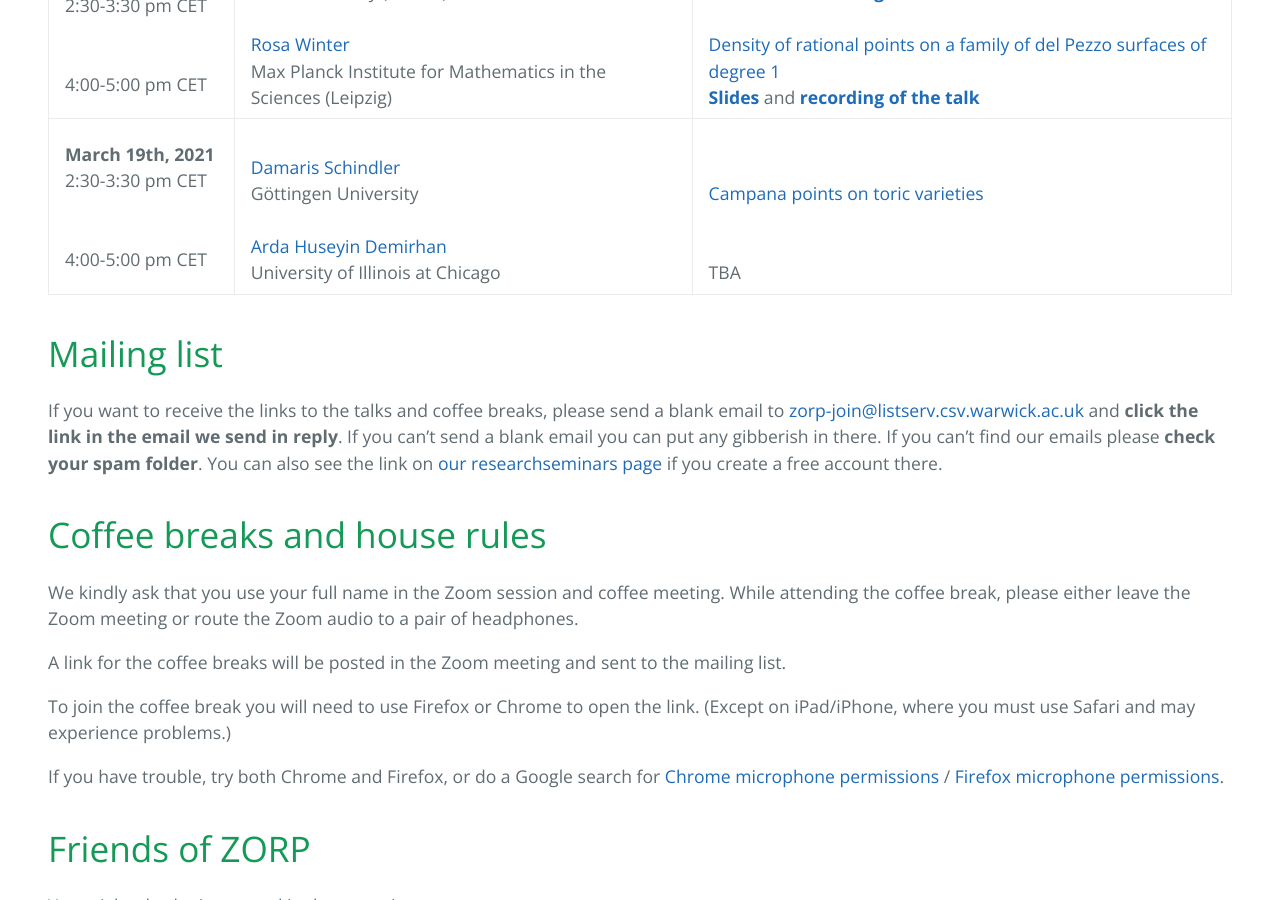
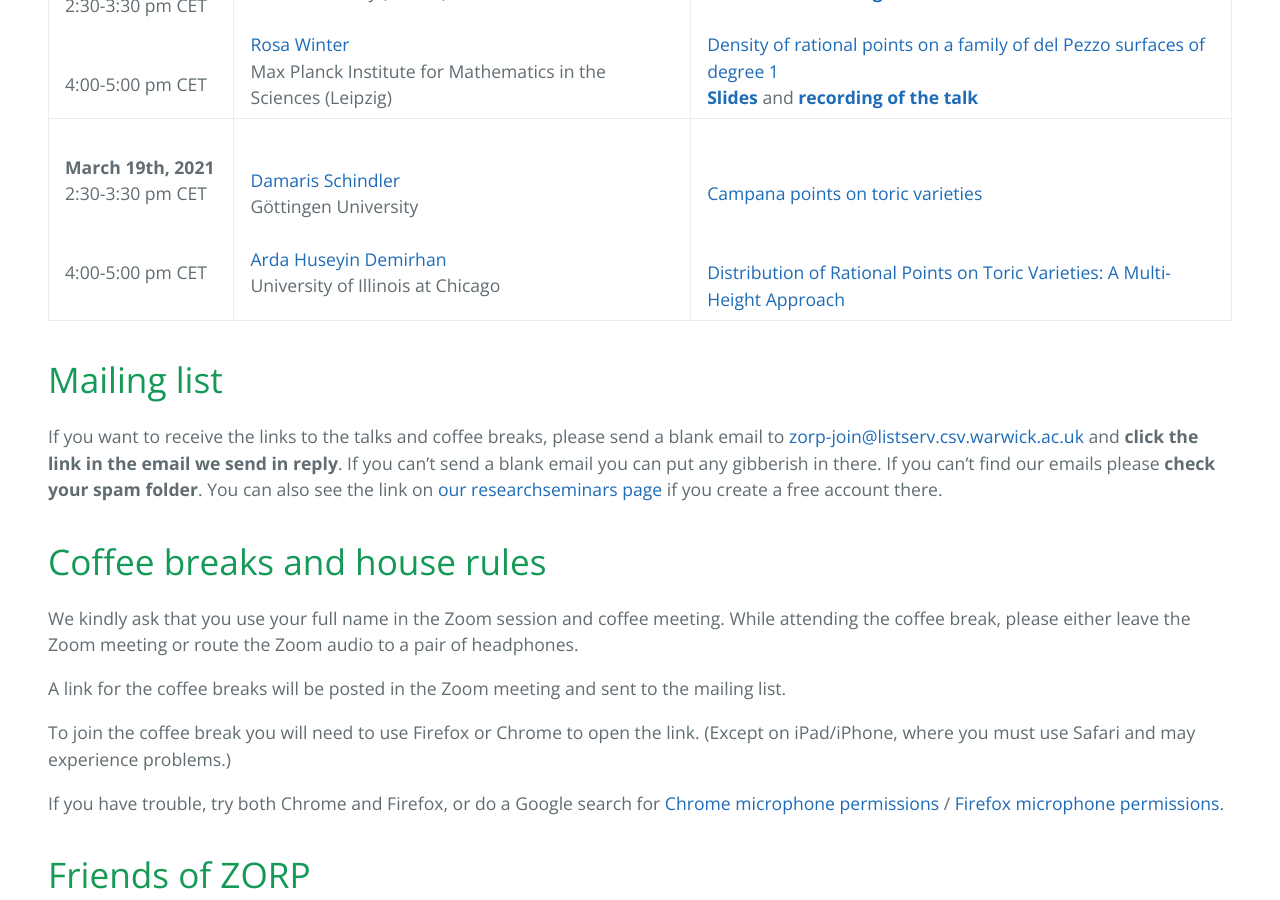
Before and after one commit to zoom-on-rational-points/zoom-on-rational-points.github.io, a Jekyll site: the page built from index.md, in a window 1280 px wide and 900 px high, scrolled down 1358 px. Built offline with Jekyll 4.4.1, drawn with Linux system fonts in a browser that asks for light colours; our own code applies the rules of GitHub Pages for plain Markdown files.

Commit message:
Update index.md

```diff
--- a/index.md
+++ b/index.md
@@ -16,7 +16,7 @@
 | **December 11th, 2020** <br>2:30-3:30 pm CET <br><br> <br> 4:00-5:00 pm CET <br>| <br><a href="https://www.imo.universite-paris-saclay.fr/~colliot/">Jean-Louis Colliot-Thélène</a> <br> CNRS and Paris-Saclay University (Orsay) <br><br>  <a href="https://www.math.wisc.edu/~ellenber/"> Jordan Ellenberg </a> <br> UW Madison| <br><a href="https://zoom-on-rational-points.github.io/abstractCT">Jumps in the rank of the Mordell-Weil group</a> / <a href="https://zoom-on-rational-points.github.io/resumeCT">Sauts du rang du groupe de Mordell-Weil</a> <br><a href="slidesCT.pdf" style="font-weight:bold">Slides</a> (in French) and <a href="https://www.youtube.com/watch?v=BMyr5qWhbhg&t=38s&ab_channel=EfthymiosSofos" style="font-weight:bold">recording of the talk</a><br><br><a href="https://zoom-on-rational-points.github.io/abstractJE">Some questions around counting rational points on stacks</a><br><a href="slidesJE.pdf" style="font-weight:bold">Slides</a> and <a href="https://www.youtube.com/watch?v=lQ9vtUhit_Y&ab_channel=EfthymiosSofos" style="font-weight:bold">recording of the talk</a>|
 | **January 15th, 2021** <br>2:30-3:30 pm CET <br><br> <br> 4:00-5:00 pm CET <br>| <br><a href ="http://www-personal.umich.edu/~ytchan/">Stephanie Chan</a> <br> University of Michigan <br><br>  <a href="http://guests.mpim-bonn.mpg.de/carlo.pagano90/"> Carlo Pagano </a> <br> University of Glasgow and Max Planck Institute for Mathematics (Bonn)| <br><a href="https://zoom-on-rational-points.github.io/abstractSC">A density of ramified primes</a><br><a href="slidesSC.pdf" style="font-weight:bold">Slides</a> and <a href="https://www.youtube.com/watch?v=NRguyZeohFU" style="font-weight:bold">recording of the talk</a><br><br><a href="https://zoom-on-rational-points.github.io/abstractCP">On the statistics of number fields, integral points and Arakelov ray class groups</a><br><a href="https://www.youtube.com/watch?v=bOaQY5jOarw&t=12s" style="font-weight:bold">Recording of the talk</a>|
 | **February 19th, 2021** <br>2:30-3:30 pm CET <br><br> <br> 4:00-5:00 pm CET <br>| <br><a href ="https://webusers.imj-prg.fr/ratko.darda">Ratko Darda</a> <br> Paris University (Paris 7) <br><br>   <a href="https://personal-homepages.mis.mpg.de/winter/">Rosa Winter</a> <br>Max Planck Institute for Mathematics in the Sciences (Leipzig) | <br><a href="https://zoom-on-rational-points.github.io/abstractRD">Manin conjecture for algebraic stacks</a><br><a href="slidesRD.pdf" style="font-weight:bold">Slides</a> and <a href="https://www.youtube.com/watch?v=ZJfP1TI6soQ" style="font-weight:bold">recording of the talk</a><br><br><a href="https://zoom-on-rational-points.github.io/abstractRW">Density of rational points on a family of del Pezzo surfaces of degree 1</a><br><a href="slidesRW.pdf" style="font-weight:bold">Slides</a> and <a href="https://www.youtube.com/watch?v=CdR8nMqoGoE" style="font-weight:bold">recording of the talk</a>|
-| **March 19th, 2021** <br>2:30-3:30 pm CET <br><br> <br> 4:00-5:00 pm CET <br> | <br><a href="https://sites.google.com/site/damarishomepage/">Damaris Schindler</a><br> G&ouml;ttingen University <br><br><a href="https://sites.google.com/a/uic.edu/ardahuseyindemirhan/">Arda Huseyin Demirhan</a><br> University of Illinois at Chicago | <br><br><a href="https://zoom-on-rational-points.github.io/abstractDS">Campana points on toric varieties</a><br><br><br> TBA|
+| **March 19th, 2021** <br>2:30-3:30 pm CET <br><br> <br> 4:00-5:00 pm CET <br> | <br><a href="https://sites.google.com/site/damarishomepage/">Damaris Schindler</a><br> G&ouml;ttingen University <br><br><a href="https://sites.google.com/a/uic.edu/ardahuseyindemirhan/">Arda Huseyin Demirhan</a><br> University of Illinois at Chicago | <br><br><a href="https://zoom-on-rational-points.github.io/abstractDS">Campana points on toric varieties</a><br><br><br> <a href="https://zoom-on-rational-points.github.io/abstractAD">Distribution of Rational Points on Toric Varieties: A Multi-Height Approach</a>|
 
 
 # Mailing list
```
